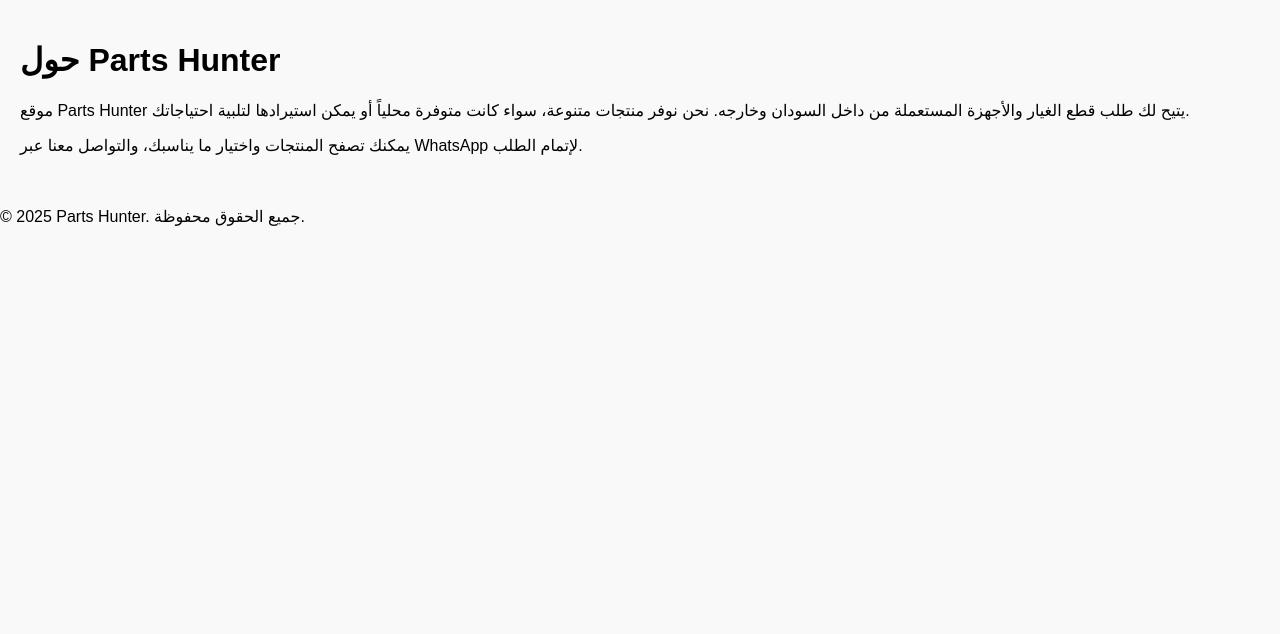
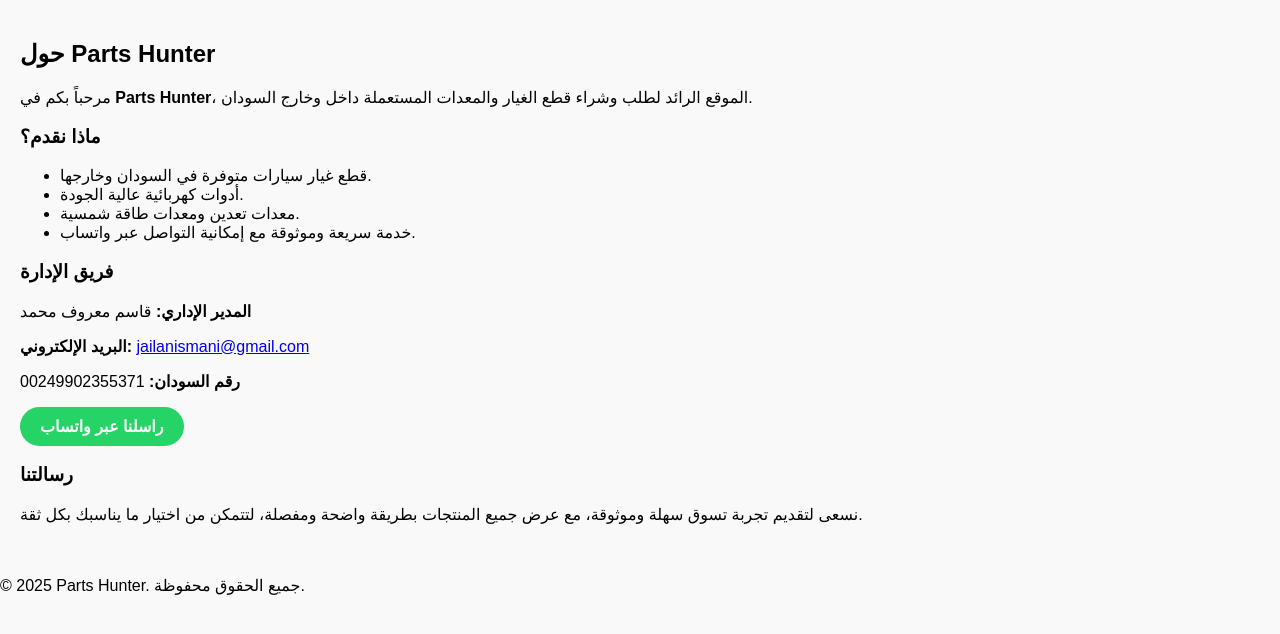
Before and after one commit to Aljaili-Elsmani/Parts-hunter, a Flask app: template app/templates/about.html in a window 1280 px wide. Shown: the part 39-673 px from the top of the page. Run offline with Flask 3, Linux system fonts and the light colour scheme; the template is opened without the code that fills it, so the values that code supplies are empty.

Commit message:
Enhance about page content and title
Updated the content and structure of the about page to provide more detailed information about Parts Hunter, including services offered and management team.

```diff
--- a/app/templates/about.html
+++ b/app/templates/about.html
@@ -1,14 +1,25 @@
 {% extends "base.html" %}
 
-{% block title %}حول الموقع{% endblock %}
+{% block title %}حول الموقع - Parts Hunter{% endblock %}
 
 {% block content %}
-<h1>حول Parts Hunter</h1>
-<p>
-    موقع Parts Hunter يتيح لك طلب قطع الغيار والأجهزة المستعملة من داخل السودان وخارجه.
-    نحن نوفر منتجات متنوعة، سواء كانت متوفرة محلياً أو يمكن استيرادها لتلبية احتياجاتك.
-</p>
-<p>
-    يمكنك تصفح المنتجات واختيار ما يناسبك، والتواصل معنا عبر WhatsApp لإتمام الطلب.
-</p>
+  <h2>حول Parts Hunter</h2>
+  <p>مرحباً بكم في <strong>Parts Hunter</strong>، الموقع الرائد لطلب وشراء قطع الغيار والمعدات المستعملة داخل وخارج السودان.</p>
+
+  <h3>ماذا نقدم؟</h3>
+  <ul>
+    <li>قطع غيار سيارات متوفرة في السودان وخارجها.</li>
+    <li>أدوات كهربائية عالية الجودة.</li>
+    <li>معدات تعدين ومعدات طاقة شمسية.</li>
+    <li>خدمة سريعة وموثوقة مع إمكانية التواصل عبر واتساب.</li>
+  </ul>
+
+  <h3>فريق الإدارة</h3>
+  <p><strong>المدير الإداري:</strong> قاسم معروف محمد</p>
+  <p><strong>البريد الإلكتروني:</strong> <a href="mailto:jailanismani@gmail.com">jailanismani@gmail.com</a></p>
+  <p><strong>رقم السودان:</strong> 00249902355371</p>
+  <a href="https://wa.me/249902355371" target="_blank" style="display:inline-block; background:#25D366; color:white; padding:10px 20px; border-radius:30px; text-decoration:none; font-weight:bold;">راسلنا عبر واتساب</a>
+
+  <h3>رسالتنا</h3>
+  <p>نسعى لتقديم تجربة تسوق سهلة وموثوقة، مع عرض جميع المنتجات بطريقة واضحة ومفصلة، لتتمكن من اختيار ما يناسبك بكل ثقة.</p>
 {% endblock %}
```
